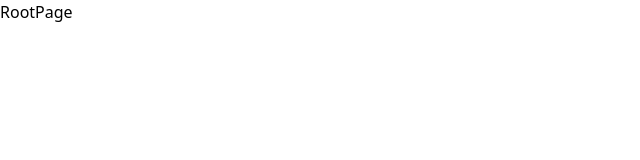
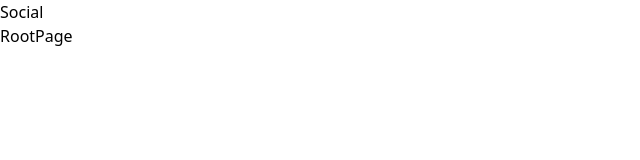
Before and after one commit to Zetomis/Social, a Next.js app: page / in a window 1280 px wide. Shown: the top 160 px of the page, without its empty margins (0-640 px from the left). Built offline with nearby package versions, Linux system fonts and the light colour scheme.

Commit message:
dark mode

```diff
--- a/app/layout.tsx
+++ b/app/layout.tsx
@@ -1,11 +1,21 @@
+import Navbar from "@/components/previews/Navbar";
 import "./globals.css";
 
 import { ReactNode } from "react";
+import GeneralContainer from "@/components/generals/GeneralContainer";
+import ThemeContainer from "@/components/generals/themeContainer";
 
 const RootLayout = ({ children }: { children: ReactNode }) => {
     return (
         <html lang="en">
-            <body>{children}</body>
+            <body>
+                <GeneralContainer>
+                    <ThemeContainer>
+                        <Navbar />
+                        {children}
+                    </ThemeContainer>
+                </GeneralContainer>
+            </body>
         </html>
     );
 };
--- /dev/null
+++ b/components/generals/GeneralContainer.tsx
@@ -0,0 +1,18 @@
+"use client";
+
+import { store } from "@/state/store";
+import { SessionProvider } from "next-auth/react";
+import { ReactNode } from "react";
+import { Provider } from "react-redux";
+
+const GeneralContainer = ({ children }: { children: ReactNode }) => {
+    return (
+        <div>
+            <SessionProvider>
+                <Provider store={store}>{children}</Provider>
+            </SessionProvider>
+        </div>
+    );
+};
+
+export default GeneralContainer;
--- /dev/null
+++ b/components/generals/themeContainer.tsx
@@ -0,0 +1,12 @@
+"use client";
+
+import { useAppSelector } from "@/state/hooks";
+import { ReactNode } from "react";
+
+const ThemeContainer = ({ children }: { children: ReactNode }) => {
+    const theme = useAppSelector((state) => state.theme.theme);
+
+    return <div className={theme}>{children}</div>;
+};
+
+export default ThemeContainer;
--- /dev/null
+++ b/components/previews/Navbar.tsx
@@ -0,0 +1,11 @@
+import Logo from "../widgets/Logo";
+
+const Navbar = () => {
+    return (
+        <div>
+            <Logo />
+        </div>
+    );
+};
+
+export default Navbar;
--- /dev/null
+++ b/components/widgets/Logo.tsx
@@ -0,0 +1,11 @@
+import Link from "next/link";
+
+const Logo = () => {
+    return (
+        <Link href={"/"} className="font-bold text-xl dark:text-red-300">
+            Social
+        </Link>
+    );
+};
+
+export default Logo;
--- /dev/null
+++ b/state/features/themeSlice.tsx
@@ -0,0 +1,36 @@
+import { createSlice } from "@reduxjs/toolkit";
+
+const initialState: { theme: "light" | "dark" } = {
+    theme: "dark",
+};
+
+const themeSlice = createSlice({
+    name: "theme",
+    initialState,
+    reducers: {
+        getTheme: (state) => {
+            const localTheme = localStorage.getItem("theme");
+
+            if (localTheme) {
+                state.theme = JSON.parse(localTheme) as "light" | "dark";
+            } else {
+                state.theme = "light";
+            }
+        },
+        changeTheme: (state) => {
+            switch (state.theme) {
+                case "light":
+                    state.theme = "dark";
+                    localStorage.setItem("theme", "dark");
+                    return;
+                case "dark":
+                    state.theme = "light";
+                    localStorage.setItem("theme", "light");
+                    return;
+            }
+        },
+    },
+});
+
+export const { getTheme, changeTheme } = themeSlice.actions;
+export default themeSlice.reducer;
--- /dev/null
+++ b/state/hooks.ts
@@ -0,0 +1,5 @@
+import { TypedUseSelectorHook, useDispatch, useSelector } from "react-redux";
+import type { RootState, AppDispatch } from "./store";
+
+export const useAppDispatch: () => AppDispatch = useDispatch;
+export const useAppSelector: TypedUseSelectorHook<RootState> = useSelector;
--- /dev/null
+++ b/state/store.ts
@@ -0,0 +1,11 @@
+import { configureStore } from "@reduxjs/toolkit";
+import themeSlice from "./features/themeSlice";
+
+export const store = configureStore({
+    reducer: {
+        theme: themeSlice,
+    },
+});
+
+export type RootState = ReturnType<typeof store.getState>;
+export type AppDispatch = typeof store.dispatch;
```
Also changed, not shown: 1 other file (tests, documents, lock files or other folders).
